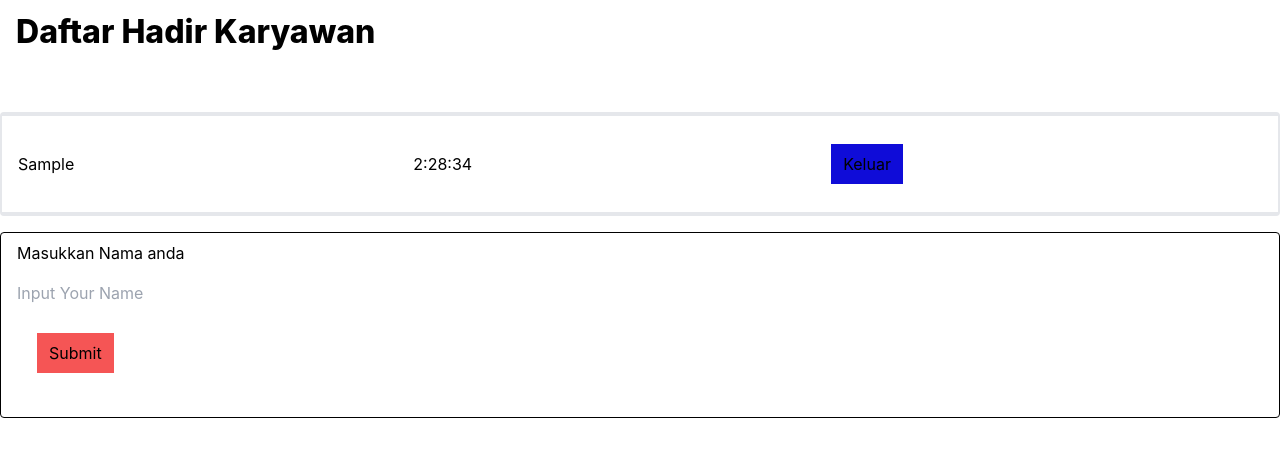
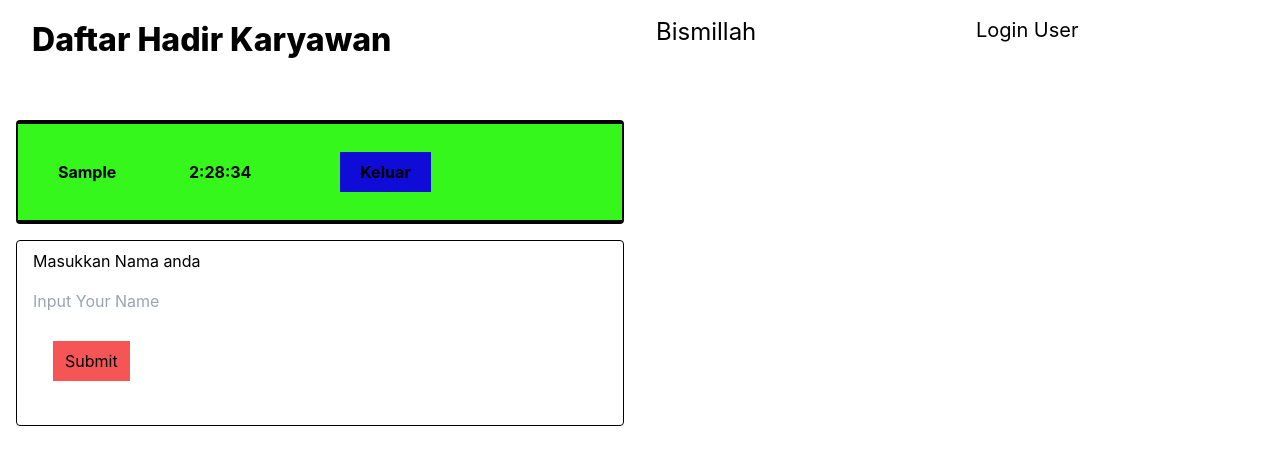
Before and after one commit to Faqih15/aplikasi-presensi, a React (Create React App) app: page / in a window 1280 px wide. Both pictures are taken after typing "Sample" into the empty fields and a click on the button "Submit". Shown: the top 464 px of the page. Built offline with nearby package versions, Linux system fonts and the light colour scheme.

Commit message:
masuk keluar JADI

```diff
--- a/src/App.js
+++ b/src/App.js
@@ -3,16 +3,21 @@ import './App.css';
 import Gantiwarna from './pages/Gantiwarna';
 import Acontoh from './pages/Acontoh';
 import Hadir from './presensi/Hadir';
+import User from './presensi/User';
 
 function App() {
   return (
-    <div>
+    <div className='grid grid-cols-2'>
       {/* <Gantiwarna /> */}
       {/* <Acontoh /> */}
       < Hadir />
+      < User />
 
     </div>
   );
 }
 
 export default App;
+
+
+//
--- a/src/presensi/Hadir.js
+++ b/src/presensi/Hadir.js
@@ -4,8 +4,8 @@ function Hadir() {
   const [list, setList] = useState([])
 
   useEffect(() => {
-    if (localStorage.getItem("data hadir")) {
-      setList(JSON.parse(localStorage.getItem("data hadir"))) //
+    if (localStorage.getItem("data harian")) {
+      setList(JSON.parse(localStorage.getItem("data harian")))
     }
   }, [])
 
@@ -16,11 +16,9 @@ function Hadir() {
     const nama = event.target.label.value
     const listBaru = { nama: nama, jamMasuk: jamMasuk, jamKeluar: "" }
     const tambahkan = list.concat(listBaru)
-    localStorage.setItem("data hadir", JSON.stringify(tambahkan))
-
+    localStorage.setItem("data harian", JSON.stringify(tambahkan))
     setList(tambahkan)
-
-    event.target.label.value = ""
+    event.target.label.value = "" //untuk mengosongkan input setelah submit
 
   }
 
@@ -28,32 +26,39 @@ function Hadir() {
     e.preventDefault()
     const now = new Date()
     const jamKeluar = now.getHours() + ':' + now.getMinutes() + ':' + now.getSeconds()
+    const newList = [...list]
+    newList[index].jamKeluar = (jamKeluar)
 
-    const newList = [...list]
-    newList[index].jamKeluar = jamKeluar
+    localStorage.setItem("data harian", JSON.stringify(newList))
+
     setList(newList)
 
-    console.log(newList);
-    console.log(index);
-    console.log(jamKeluar);
+    // console.log(list);
+
+    // console.log(index);
+
   }
 
+  // console.log("ini adalah list", list);
+
   return (
-    <div>
+    <div className='py-2 px-4'>
       <div className='h-[6rem]'>
         <p className='py-2 px-4 text-black font-extrabold text-[2rem]'>Daftar Hadir Karyawan</p >
       </div>
 
-      <div className="grid items-center space-x-5 border-x-2	border-y-4 my-4 px-4 py-2 rounded ">
+      <div className="grid items-center space-x-5 border-[#050505] border-x-2 border-y-4 my-4 px-4 py-2 rounded
+                      bg-[#35f71c]">
         {list.map((item, index) => {
           return (
-            <div key={index} className="flex justify-between items-center">
+            <div
+              key={index}
+              className="justify-between items-center font-bold grid grid-cols-4 mx-6">
               <p>{item.nama}</p>
               <p>{item.jamMasuk}</p>
               <button key={index}
-                className="bg-[#0f0cd8] px-3 py-2 m-5"
+                className="bg-[#0f0cd8] px-1 py-2 m-5"
                 onClick={(e) => { fungsikeluar(e, index) }}>
-
                 Keluar
               </button>
               <p>{item.jamKeluar}</p>
--- a/src/presensi/User.js
+++ b/src/presensi/User.js
@@ -2,7 +2,19 @@ import React from 'react'
 
 function User() {
   return (
-    <div>User</div>
+    <div>
+      <div className='grid grid-cols-2'>
+        <p className='text-2xl py-4 px-4'>
+          Bismillah
+        </p>
+        <p className='text-xl py-4 px-4'>
+          Login User
+        </p>
+        <p >
+
+        </p>
+      </div>
+    </div>
   )
 }
 
```
Also changed, not shown: src/presensi/aa.md (added, +27 -0 lines).
